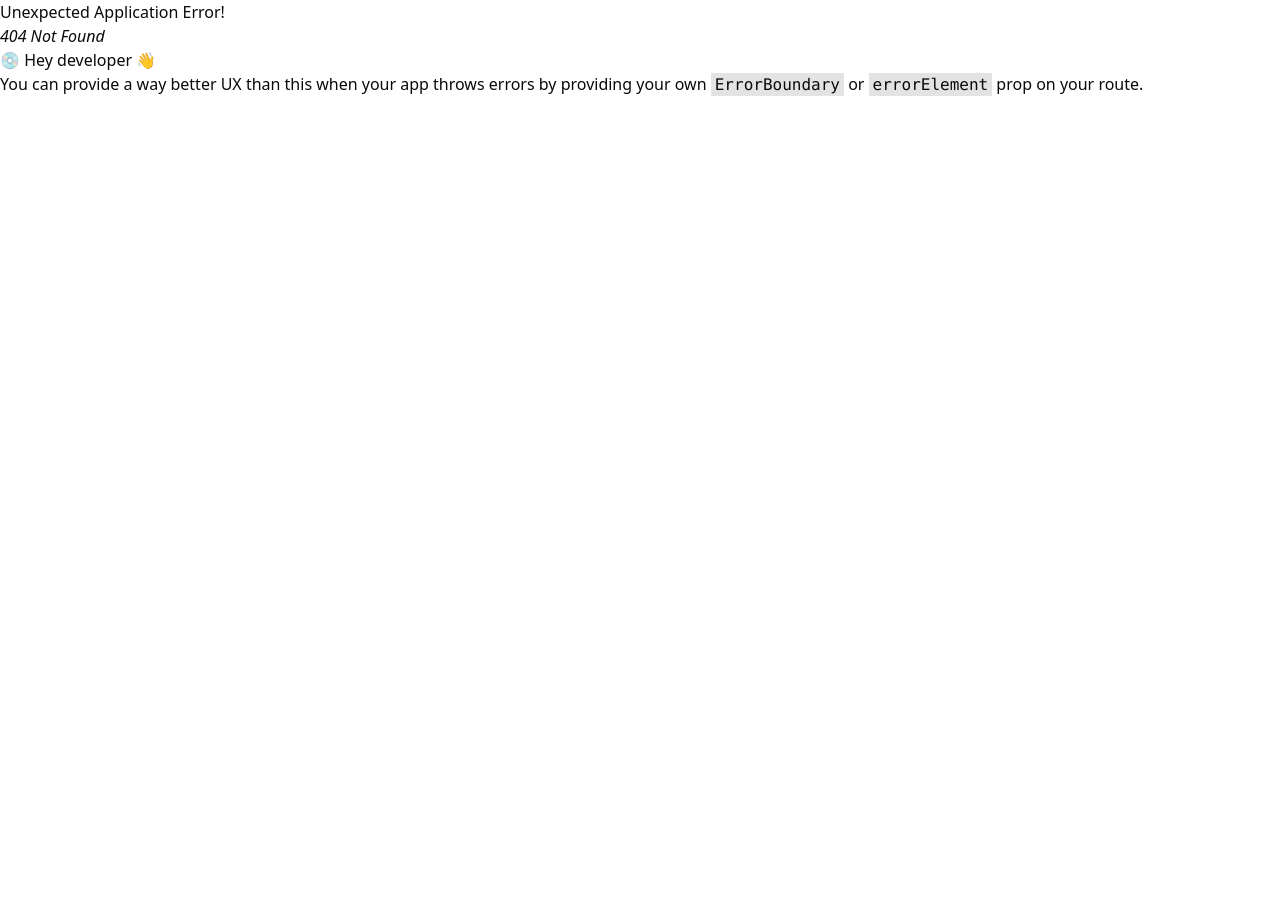
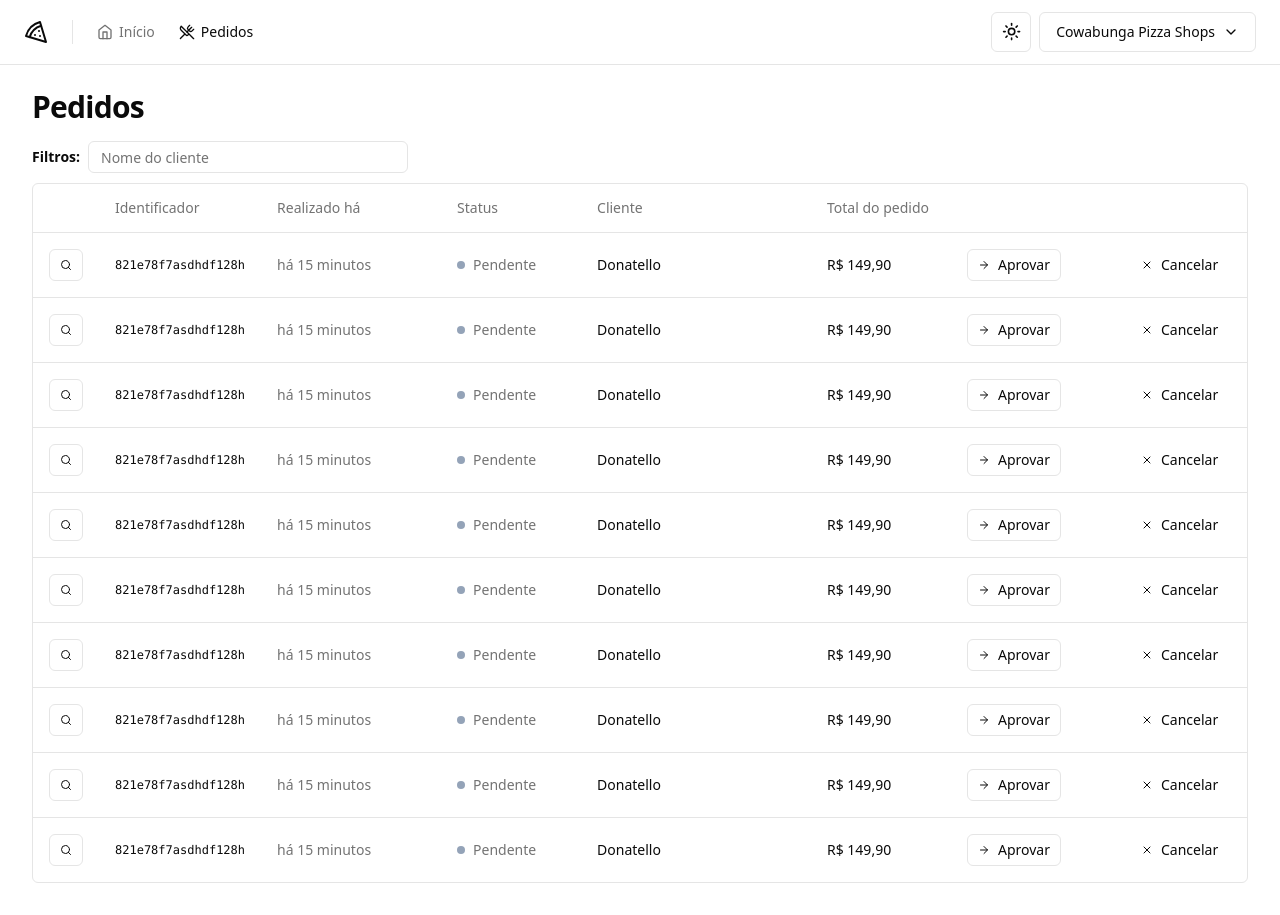
Before and after one commit to thiagocabralcorreia/cowabunga-pizza-shop, a React (Vite) app: page /orders in a window 1280 px wide. Before the commit this address had no page. Before the commit the page ends 800 px from the top, so only its background shows below. Built offline with nearby package versions, Linux system fonts and the light colour scheme.

Commit message:
✨ feat: add orders page

```diff
--- a/src/components/ui/button.tsx
+++ b/src/components/ui/button.tsx
@@ -22,6 +22,7 @@
       size: {
         default: "h-10 px-4 py-2",
         sm: "h-9 rounded-md px-3",
+        xs: "h-8 px-2.5",
         lg: "h-11 rounded-md px-8",
         icon: "h-10 w-10",
       },
--- /dev/null
+++ b/src/components/ui/table.tsx
@@ -0,0 +1,117 @@
+import * as React from "react";
+
+import { cn } from "@/lib/utils";
+
+const Table = React.forwardRef<
+  HTMLTableElement,
+  React.HTMLAttributes<HTMLTableElement>
+>(({ className, ...props }, ref) => (
+  <div className="relative w-full overflow-auto">
+    <table
+      ref={ref}
+      className={cn("w-full caption-bottom text-sm", className)}
+      {...props}
+    />
+  </div>
+));
+Table.displayName = "Table";
+
+const TableHeader = React.forwardRef<
+  HTMLTableSectionElement,
+  React.HTMLAttributes<HTMLTableSectionElement>
+>(({ className, ...props }, ref) => (
+  <thead ref={ref} className={cn("[&_tr]:border-b", className)} {...props} />
+));
+TableHeader.displayName = "TableHeader";
+
+const TableBody = React.forwardRef<
+  HTMLTableSectionElement,
+  React.HTMLAttributes<HTMLTableSectionElement>
+>(({ className, ...props }, ref) => (
+  <tbody
+    ref={ref}
+    className={cn("[&_tr:last-child]:border-0", className)}
+    {...props}
+  />
+));
+TableBody.displayName = "TableBody";
+
+const TableFooter = React.forwardRef<
+  HTMLTableSectionElement,
+  React.HTMLAttributes<HTMLTableSectionElement>
+>(({ className, ...props }, ref) => (
+  <tfoot
+    ref={ref}
+    className={cn(
+      "border-t bg-muted/50 font-medium [&>tr]:last:border-b-0",
+      className
+    )}
+    {...props}
+  />
+));
+TableFooter.displayName = "TableFooter";
+
+const TableRow = React.forwardRef<
+  HTMLTableRowElement,
+  React.HTMLAttributes<HTMLTableRowElement>
+>(({ className, ...props }, ref) => (
+  <tr
+    ref={ref}
+    className={cn(
+      "border-b transition-colors hover:bg-muted/50 data-[state=selected]:bg-muted",
+      className
+    )}
+    {...props}
+  />
+));
+TableRow.displayName = "TableRow";
+
+const TableHead = React.forwardRef<
+  HTMLTableCellElement,
+  React.ThHTMLAttributes<HTMLTableCellElement>
+>(({ className, ...props }, ref) => (
+  <th
+    ref={ref}
+    className={cn(
+      "h-12 px-4 text-left align-middle font-medium text-muted-foreground [&:has([role=checkbox])]:pr-0",
+      className
+    )}
+    {...props}
+  />
+));
+TableHead.displayName = "TableHead";
+
+const TableCell = React.forwardRef<
+  HTMLTableCellElement,
+  React.TdHTMLAttributes<HTMLTableCellElement>
+>(({ className, ...props }, ref) => (
+  <td
+    ref={ref}
+    className={cn("p-4 align-middle [&:has([role=checkbox])]:pr-0", className)}
+    {...props}
+  />
+));
+TableCell.displayName = "TableCell";
+
+const TableCaption = React.forwardRef<
+  HTMLTableCaptionElement,
+  React.HTMLAttributes<HTMLTableCaptionElement>
+>(({ className, ...props }, ref) => (
+  <caption
+    ref={ref}
+    className={cn("mt-4 text-sm text-muted-foreground", className)}
+    {...props}
+  />
+));
+TableCaption.displayName = "TableCaption";
+
+export {
+  Table,
+  TableHeader,
+  TableBody,
+  TableFooter,
+  TableHead,
+  TableRow,
+  TableCell,
+  TableCaption,
+};
--- /dev/null
+++ b/src/pages/app/orders/orders.tsx
@@ -0,0 +1,90 @@
+import { ArrowRight, Search, X } from "lucide-react";
+import { Helmet } from "react-helmet-async";
+
+import { Button } from "@/components/ui/button";
+import { Input } from "@/components/ui/input";
+import {
+  Table,
+  TableBody,
+  TableCell,
+  TableHead,
+  TableHeader,
+  TableRow,
+} from "@/components/ui/table";
+
+export function Orders() {
+  return (
+    <>
+      <Helmet title="Pedidos" />
+
+      <div className="flex flex-col gap-4">
+        <h1 className="text-3xl font-bold tracking-tight">Pedidos</h1>
+      </div>
+      <div className="space-y-2.5">
+        <form className="flex items-center gap-2">
+          <span className="text-sm font-semibold">Filtros:</span>
+          <Input placeholder="Nome do cliente" className="h-8 w-[320px]" />
+        </form>
+
+        <div className="rounded-md border">
+          <Table>
+            <TableHeader>
+              <TableRow>
+                <TableHead className="w-[64px]"></TableHead>
+                <TableHead className="w-[140px]">Identificador</TableHead>
+                <TableHead className="w-[180px]">Realizado há</TableHead>
+                <TableHead className="w-[140px]">Status</TableHead>
+                <TableHead>Cliente</TableHead>
+                <TableHead className="w-[140px]">Total do pedido</TableHead>
+                <TableHead className="w-[164px]"></TableHead>
+                <TableHead className="w-[132px]"></TableHead>
+              </TableRow>
+            </TableHeader>
+            <TableBody>
+              {Array.from({ length: 10 }).map((_, i) => {
+                return (
+                  <TableRow key={i}>
+                    <TableCell>
+                      <Button variant="outline" size="xs">
+                        <Search className="h-3 w-3" />
+                        <span className="sr-only">Detalhes do pedido</span>
+                      </Button>
+                    </TableCell>
+                    <TableCell className="font-mono text-xs font-medium">
+                      821e78f7asdhdf128h
+                    </TableCell>
+                    <TableCell className="text-muted-foreground">
+                      há 15 minutos
+                    </TableCell>
+                    <TableCell>
+                      <div className="flex items-center gap-2">
+                        <span className="h-2 w-2 rounded-full bg-slate-400" />
+                        <span className="font-medium text-muted-foreground">
+                          Pendente
+                        </span>
+                      </div>
+                    </TableCell>
+                    <TableCell className="font-medium">Donatello</TableCell>
+                    <TableCell className="font-medium">R$ 149,90</TableCell>
+                    <TableCell>
+                      <Button variant="outline" size="xs">
+                        <ArrowRight className="mr-2 h-3 w-3" />
+                        Aprovar
+                      </Button>
+                    </TableCell>
+                    <TableCell>
+                      <Button variant="ghost" size="xs">
+                        <X className="mr-2 h-3 w-3" />
+                        Cancelar
+                      </Button>
+                    </TableCell>
+                  </TableRow>
+                );
+              })}
+            </TableBody>
+          </Table>
+        </div>
+      </div>
+    </>
+  );
+}
--- a/src/routes.tsx
+++ b/src/routes.tsx
@@ -1,6 +1,7 @@
 import { createBrowserRouter } from "react-router-dom";
 
 import { Dashboard } from "./pages/app/dashboard";
+import { Orders } from "./pages/app/orders/orders";
 import { SignIn } from "./pages/auth/sign-in";
 import { SignUp } from "./pages/auth/sign-up";
 import { AppLayout } from "./pages/_layouts/app";
@@ -14,6 +15,10 @@
       {
         path: "/",
         element: <Dashboard />,
+      },
+      {
+        path: "/orders",
+        element: <Orders />,
       },
     ],
   },
```
